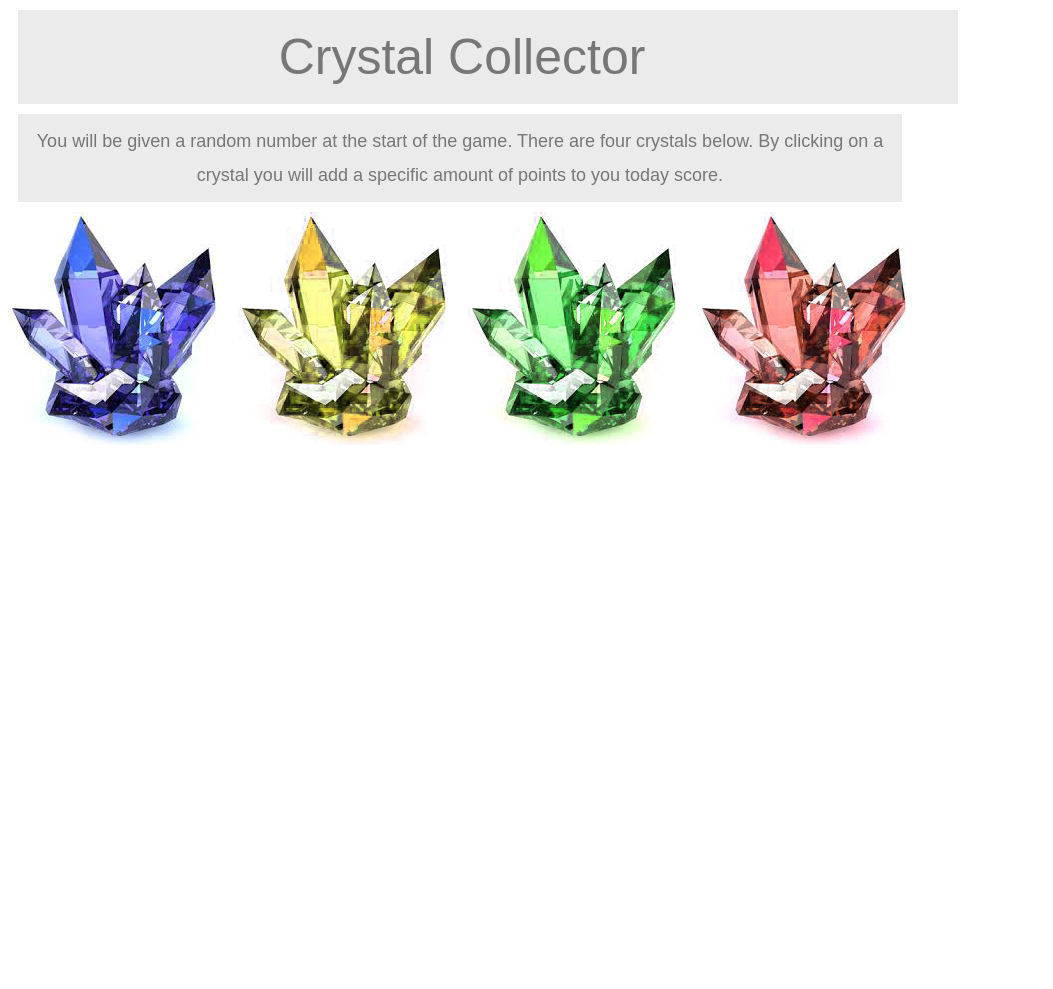
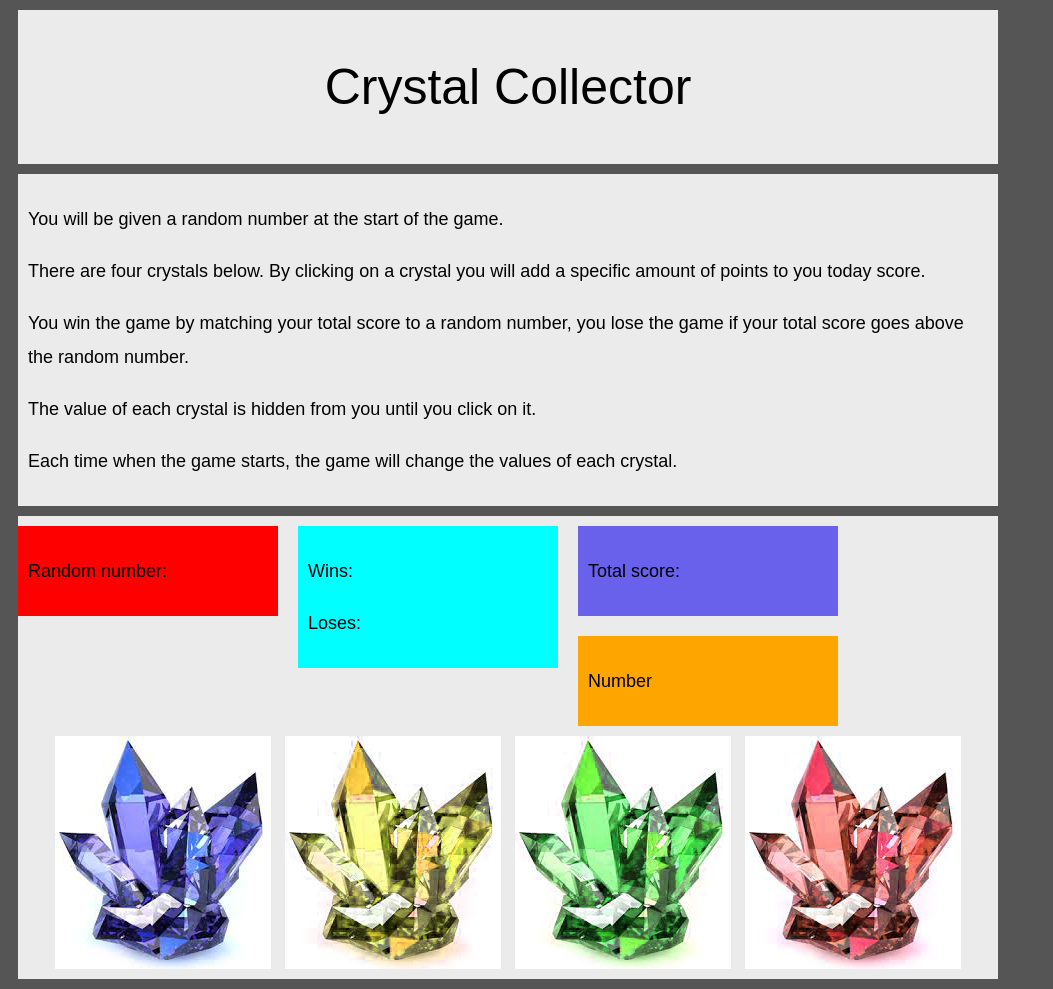
Before and after one commit to lastmaxstanding/week-4-game, a PHP site: page / in a window 1280 px wide. Shown: the whole page, without its empty margins (0-1053 px from the left). Before the commit the page ends 445 px from the top, so only its background shows below. Run offline with PHP 8.4, Linux system fonts and the light colour scheme.

Commit message:
version 5

```diff
--- a/assets/css/style.css
+++ b/assets/css/style.css
@@ -1,59 +1,84 @@
 body {
-	background: #fff;
+	background-image: url("assets/images/background.jpeg");
+	background-repeat: repeat;
+	background: #555;
 	font-size: 50px;
 	line-height: 34px;
 	font-family: 'Arial', 'Helvetica Neue', Helvetica, sans-serif;
 	color: #777;
 	width: 960px;
-	margin: left;
 }
 
-header, nav, section, aside, footer {
+div {
 	display: block;
+	width: 100%;
 	padding: 10px;
 	margin: 10px;
 	background: #ebebeb;
-	text-align: left;
+	text-align: center;
+
+}
+#header {
+	color: #000000;
+
 }
 
 #writing {
 	font-size: 18px;
 	font-family: 'Arial', 'Helvetica Neue', Helvetica, sans-serif;
-}
-
-section {
-	display: block;
-	float: left;
-	width: 495px;
-	overflow: hidden;
-	height: 267px;
+	text-align: left;
+	color: #000000;
 
 }
 
-aside {
+
+.block1 {
 	display: block;
-	float: right;
-	width: 40%;
+	width: 25%;
+	background: #FF0000;
+	float: left;
+}
+#block1 {
+	font-size: 18px;
+	font-family: 'Arial', 'Helvetica Neue', Helvetica, sans-serif;
+	text-align: left;
+	color: #000000;
+}
+.block2 {
+	display: block;
+	width: 25%;
+	background: #00FFFF;
+	float: left;
+}
+#block2 {
+	font-size: 18px;
+	font-family: 'Arial', 'Helvetica Neue', Helvetica, sans-serif;
+	text-align: left;
+	color: #000000;
+}
+.block3 {
+	display: block;
+	width: 25%;
+	background: #6960EC;
+	float: left;
+}
+#block3 {
+	font-size: 18px;
+	font-family: 'Arial', 'Helvetica Neue', Helvetica, sans-serif;
+	text-align: left;
+	color: #000000;
+}
+.block4 {
+	display: block;
+	width: 25%;
+	background: #FFA500;
 	overflow: hidden;
-	height: 267px;
+	float: left;
 
 }
-
-article {
-	background: #777;
-	padding: 10px;
-	color: #ebebeb;
+#block4 {
+	font-size: 18px;
+	font-family: 'Arial', 'Helvetica Neue', Helvetica, sans-serif;
+	text-align: left;
+	color: #000000;
 }
-
-.clear {
-	clear: both;
-}
-
-h1, p {
-	padding: 10px;
-	margin: 10px;
-	background: #ebebeb;
-	text-align: center;
-	color: #777;
-	width: 90%;
-}
--- a/index.html
+++ b/index.html
@@ -6,15 +6,32 @@
 </head>
 <body>
 
-	<header>
+	<div id="header">
 		<p>Crystal Collector</p>
-	</header>
-	<div id='writing' class='container'>
-		<p>You will be given a random number at the start of the game.
-		There are four crystals below. By clicking on a crystal you will
+	</div>
+	<div id='writing'>
+		<p>You will be given a random number at the start of the game.</p>
+		<p>There are four crystals below. By clicking on a crystal you will
 		add a specific amount of points to you today score.</p>
+		<p>You win the game by matching your total score to a random number, you lose the game if your total score goes above the random number.</p>
+		<p>The value of each crystal is hidden from you until you click on it.</p>
+		<p>Each time when the game starts, the game will change the values of each crystal.</p>
 	</div>
-	<div>
+
+	<div id='block1' class='block1'><p>Random number:</p></div>
+
+	<div id='block2' class='block2'>
+	<p>Wins:</p>
+	<p>Loses:</p>
+	</div>
+	<div id='block3' class='block3'><p>Total score:</p></div>
+
+	<div id='block4' class='block4'>
+	<p>Number</p>
+	</div>
+
+
+	<div id='images'>
 		<img src="assets/images/crystal1a.jpg" class="auth-image" alt="crystal1">
 		<img src="assets/images/crystal2.jpg" class="auth-image" alt="crystal2">
 		<img src="assets/images/crystal3.jpg" class="auth-image" alt="crystal3">
@@ -22,5 +39,6 @@
 	</div>
 
 
+
 </body>
 </html>
```
Also changed, not shown: assets/images/background.jpg (added), 3 other files.
